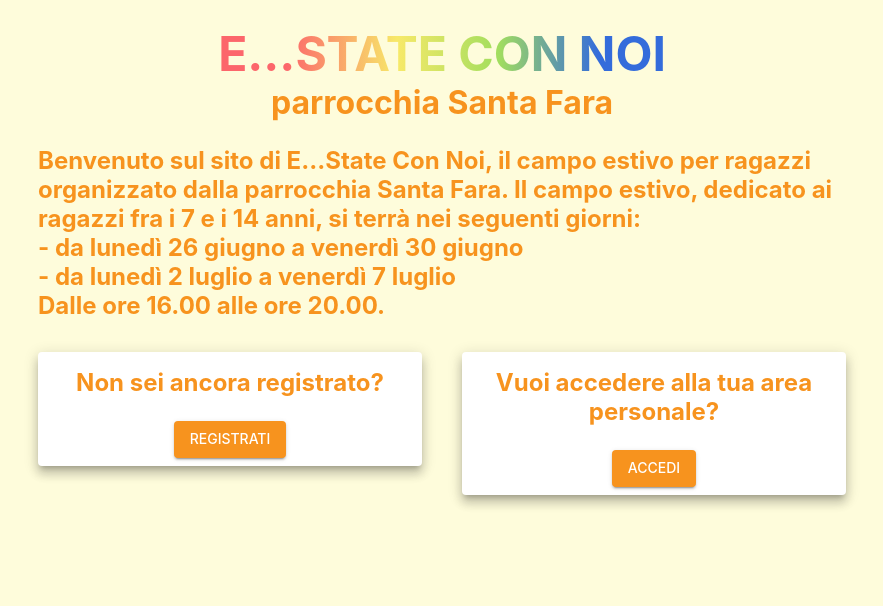
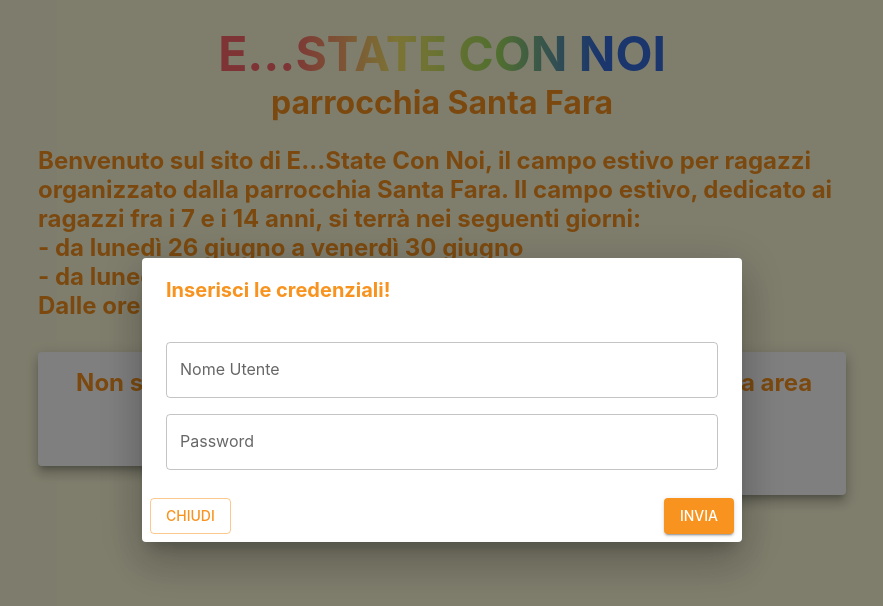
Before and after one commit to DoctorVella/e-state-con-noi-fe, a React (Create React App) app: page / in a window 1280 px wide. Both pictures are taken after a click on the button "ACCEDI". Shown: the top 606 px of the page, without its empty margins (198-1081 px from the left). Built offline with nearby package versions, Linux system fonts and the light colour scheme.

Commit message:
First auth implementation

```diff
--- a/package.json
+++ b/package.json
@@ -5,6 +5,7 @@
   "dependencies": {
     "@emotion/react": "^11.10.5",
     "@emotion/styled": "^11.10.5",
+    "@hookform/resolvers": "^2.9.10",
     "@mui/material": "^5.11.0",
     "@testing-library/jest-dom": "^5.16.5",
     "@testing-library/react": "^13.4.0",
--- a/src/App.js
+++ b/src/App.js
@@ -3,11 +3,14 @@ import { Box, ThemeProvider, Typography } from '@mui/material';
 import { muiTheme } from './util/MuiTheme';
 import HomePage from './page/HomePage';
 import { BrowserRouter, Route, Routes } from 'react-router-dom';
-import IscrittorePage from './page/IscrittorePage';
+import { AuthContextProvider } from './contexts/AuthContext';
+import LoginModal from './components/LoginModal';
+import UserPage from './page/UserPage';
 
 function App() {
 
   return (
+    <AuthContextProvider>
       <ThemeProvider theme={muiTheme}>
         <div className="App">
           <Box sx={{ p: 3 }}>
@@ -17,13 +20,15 @@ function App() {
             </Box>
             <BrowserRouter>
               <Routes>
-              <Route path="/iscrittore" element={<IscrittorePage/>} />
+                <Route path="/user" element={<UserPage />} />
                 <Route path="/" element={<HomePage />} />
               </Routes>
+              <LoginModal/>
             </BrowserRouter>
           </Box>
         </div>
       </ThemeProvider>
+    </AuthContextProvider>
   );
 }
 
--- /dev/null
+++ b/src/components/LoginModal.js
@@ -0,0 +1,87 @@
+import { Button, Dialog, DialogActions, DialogContent, DialogTitle, Grid, TextField } from "@mui/material";
+import { useContext } from "react";
+import { Controller, useForm } from "react-hook-form";
+import { AuthContext } from "../contexts/AuthContext";
+import * as Yup from "yup";
+import { yupResolver } from "@hookform/resolvers/yup";
+import { useNavigate } from "react-router-dom";
+import useAuthActions from "../services/useAuthActions";
+
+const LoginModal = () => {
+    const { openLoginModal, setOpenLoginModal } = useContext(AuthContext);
+    const navigate = useNavigate();
+    const authActions = useAuthActions();
+
+    const initialValues = {
+        username: "",
+        password: ""
+    }
+
+    const validationSchema = Yup.object({
+        username: Yup.string().required("obbligatorio"),
+        password: Yup.string().required("obbligatorio")
+    })
+
+    const { handleSubmit, control } = useForm({
+        defaultValues: initialValues,
+        resolver: yupResolver(validationSchema)
+    })
+
+    const onSubmit = (values) => {
+        console.log(values);
+        authActions.login(values);
+        setOpenLoginModal(false);
+        navigate("/user");
+    }
+
+    return (
+        <Dialog open={openLoginModal}>
+            <DialogTitle>
+                Inserisci le credenziali!
+            </DialogTitle>
+            <form>
+                <DialogContent>
+                    <Grid container spacing={2}>
+                        <Grid item xs={12}>
+                            <Controller
+                                control={control}
+                                name="username"
+                                render={({ field, fieldState }) => (
+                                    <TextField
+                                        fullWidth
+                                        label="Nome Utente"
+                                        value={field.value}
+                                        onChange={field.onChange}
+                                        error={!!fieldState.error}
+                                        helperText={fieldState.error?.message}
+                                    />
+                                )} />
+                        </Grid>
+                        <Grid item xs={12}>
+                            <Controller
+                                control={control}
+                                name="password"
+                                render={({ field, fieldState }) => (
+                                    <TextField
+                                        fullWidth
+                                        label="Password"
+                                        type="password"
+                                        value={field.value}
+                                        onChange={field.onChange}
+                                        error={!!fieldState.error}
+                                        helperText={fieldState.error?.message}
+                                    />
+                                )} />
+                        </Grid>
+                    </Grid>
+                </DialogContent>
+                <DialogActions style={{ justifyContent: "space-between" }}>
+                    <Button variant="outlined" onClick={() => { setOpenLoginModal(false); }}>Chiudi</Button>
+                    <Button variant="contained" onClick={handleSubmit(onSubmit)}>Invia</Button>
+                </DialogActions>
+            </form>
+        </Dialog>
+    );
+}
+
+export default LoginModal;
--- /dev/null
+++ b/src/contexts/AuthContext.js
@@ -0,0 +1,30 @@
+import { createContext, useState } from "react";
+
+export const AuthContext = createContext();
+
+export const AuthContextProvider = ({children}) => {
+    const [bearer,setBearer] = useState();
+    const [openLoginModal, setOpenLoginModal] = useState(false);
+    const [authLevel, setAuthLevel] = useState();
+
+    const isAdmin = () => {
+        return authLevel === "ADMIN";
+    }
+
+    const isIscrittore = () => {
+        return authLevel === "ISCRITTORE";
+    }
+
+    return <AuthContext.Provider value={{
+        bearer,
+        setBearer,
+        authLevel,
+        setAuthLevel,
+        openLoginModal,
+        setOpenLoginModal,
+        isAdmin,
+        isIscrittore
+    }}>
+        {children}
+    </AuthContext.Provider>
+}
--- /dev/null
+++ b/src/page/AdminPage.js
@@ -0,0 +1,7 @@
+const AdminPage = () => {
+    return (
+        <>ADMIN PAGE!</>
+    );
+}
+
+export default AdminPage;
--- a/src/page/HomePage.js
+++ b/src/page/HomePage.js
@@ -1,6 +1,10 @@
 import { Button, Card, CardActions, CardContent, Grid, Typography } from '@mui/material';
+import { useContext } from 'react';
+import { AuthContext } from '../contexts/AuthContext';
 
 const HomePage = () => {
+    const {setOpenLoginModal} = useContext(AuthContext);
+
     return (
         <Grid container rowSpacing={2} columnSpacing={5}>
             <Grid item xs={0} md={2} />
@@ -30,7 +34,7 @@ const HomePage = () => {
                         <Typography variant='h3'>Vuoi accedere alla tua area personale?</Typography>
                     </CardContent>
                     <CardActions>
-                        <Button>Accedi</Button>
+                        <Button onClick={() => { setOpenLoginModal(true); }}>Accedi</Button>
                     </CardActions>
                 </Card>
             </Grid>
--- a/src/page/IscrittorePage.js
+++ b/src/page/IscrittorePage.js
@@ -1,6 +1,6 @@
 const IscrittorePage = () => {
     return (
-        <>TEST</>
+        <>ISCRITTORE PAGE!</>
     );
 }
 
--- /dev/null
+++ b/src/page/UserPage.js
@@ -0,0 +1,24 @@
+import { useContext } from "react";
+import { useNavigate } from "react-router-dom";
+import { AuthContext } from "../contexts/AuthContext";
+import AdminPage from "./AdminPage";
+
+const UserPage = () => {
+    const navigate = useNavigate();
+    const {isAdmin,isIscrittore} = useContext(AuthContext);
+
+    const choosePage = () => {
+        if(isIscrittore()) {
+            return <UserPage/>;
+        }else if(isAdmin()) {
+            return <AdminPage/>;
+        }else{
+            navigate("/");
+            return <></>;
+        }
+    }
+
+    return (<>{choosePage()}</>);
+}
+
+export default UserPage;
--- /dev/null
+++ b/src/services/useAuthActions.js
@@ -0,0 +1,25 @@
+import axios from "axios";
+import { useContext } from "react";
+import { AuthContext } from "../contexts/AuthContext";
+
+const useAuthActions = () => {
+    const {setBearer, setAuthLevel} = useContext(AuthContext);
+
+    const axiosInstance = axios.create({
+        baseURL: process.env.REACT_APP_BE_BASEURL
+    })
+
+    const login = async (data) => {
+        let res = await axiosInstance.put("/login",data);
+        if(res) {
+            setBearer(res.data.bearer);
+            setAuthLevel(res.data.authLevel);
+        }
+    }
+
+    return {
+        login
+    };
+}
+
+export default useAuthActions;
```
Also changed, not shown: 2 other files (tests, documents, lock files or other folders). Lines whose indentation alone changed are shown as unchanged.
